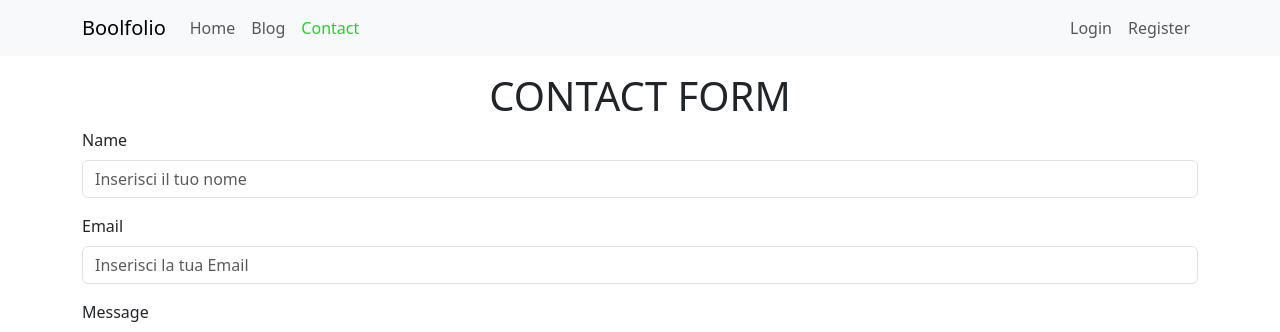
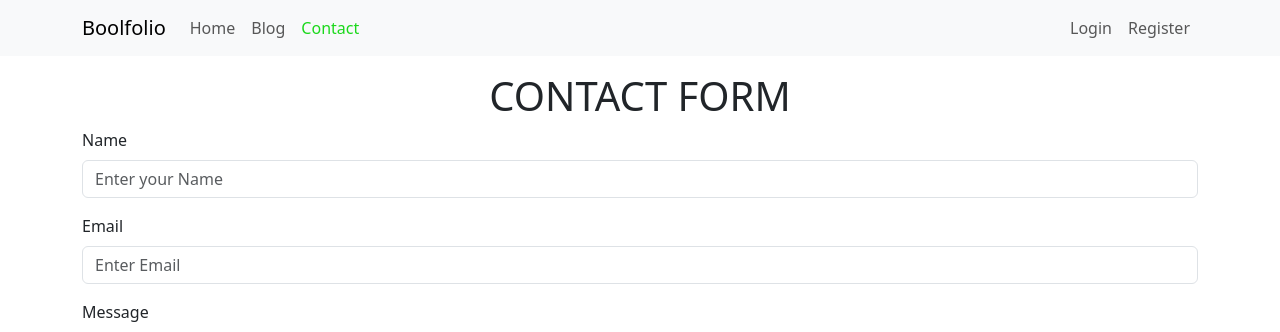
Before and after one commit to Lucianor01/vite-boolfolio, a Vue app: page /contact in a window 1280 px wide. Shown: the top 332 px of the page. Built offline with nearby package versions, Linux system fonts and the light colour scheme.

Commit message:
Fix placeholder

```diff
--- a/src/components/ContactsForm.vue
+++ b/src/components/ContactsForm.vue
@@ -51,12 +51,12 @@ export default {
             <div class="mb-3">
                 <label for="" class="form-label">Name</label>
                 <input v-model="name" type="text" class="form-control" name="name" id="" aria-describedby="helpId"
-                    placeholder="Inserisci il tuo nome">
+                    placeholder="Enter your Name">
             </div>
             <div class="mb-3">
                 <label for="" class="form-label">Email</label>
                 <input v-model="email" type="email" class="form-control" name="email" id="" aria-describedby="helpId"
-                    placeholder="Inserisci la tua Email">
+                    placeholder="Enter Email">
             </div>
             <div class="mb-3">
                 <label for="" class="form-label">Message</label>
```
